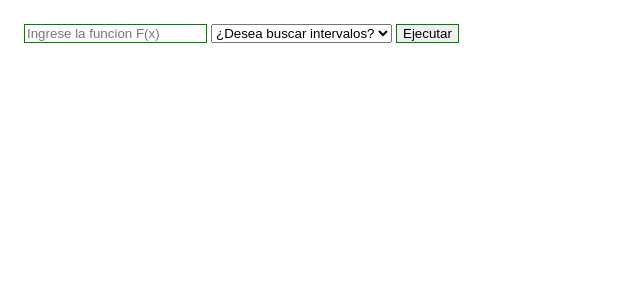
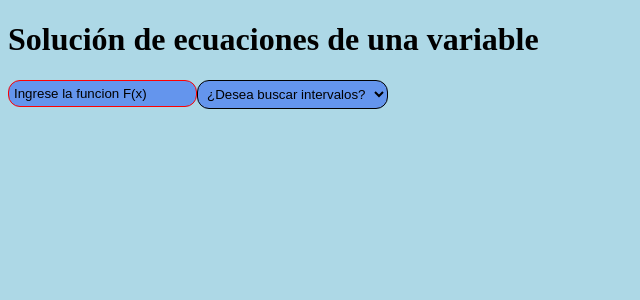
Before and after one commit to dbenite2/NumericoGottaGoFast-BackForce, a Flask app: page /metodos in a window 1280 px wide. Shown: the top 300 px of the page, without its empty margins (0-640 px from the left). Run offline with Flask 2, Linux system fonts and the light colour scheme; parts of the project's set-up code (start-up, migrations or seed data) failed here and were passed over.

Commit message:
merge problems fixed

```diff
--- a/GottaGoFast/css/estilo.css
+++ /dev/null
@@ -1,21 +0,0 @@
-input:invalid {
-    border: 1px solid red;
-  }
-
-  input:valid {
-    border: 1px solid green;
-  }
-
-  td, th {
-    width: 4rem;
-    height: 2rem;
-    border: 1px solid #ccc;
-    text-align: center;
-  }
-  th {
-    background: lightblue;
-    border-color: white;
-  }
-  body {
-    padding: 1rem;
-  }
--- a/GottaGoFast/templates/biseccion.html
+++ b/GottaGoFast/templates/biseccion.html
@@ -4,7 +4,7 @@
     <meta charset="UTF-8">
     <meta name="viewport" content="width=device-width, initial-scale=1.0">
     <meta http-equiv="X-UA-Compatible" content="ie=edge">
-    <LINK REL=StyleSheet HREF="../css/estilo.css" TYPE="text/css" MEDIA=screen>
+     <link rel="stylesheet" type="text/css" href="{{ url_for('static', filename='css/style.css') }}">
     <title>Resultados</title>
     <h1>Resultados</h1>
 </head>
--- a/GottaGoFast/templates/busquedas.html
+++ b/GottaGoFast/templates/busquedas.html
@@ -4,7 +4,7 @@
     <meta charset="UTF-8">
     <meta name="viewport" content="width=device-width, initial-scale=1.0">
     <meta http-equiv="X-UA-Compatible" content="ie=edge">
-    <LINK REL=StyleSheet HREF="../css/estilo.css" TYPE="text/css" MEDIA=screen>
+    <link rel="stylesheet" type="text/css" href="{{ url_for('static', filename='css/style.css') }}">
     <title>Busquedas Incrementales</title>
     <h1>Resultados</h1>
 </head>
--- a/GottaGoFast/templates/errores.html
+++ b/GottaGoFast/templates/errores.html
@@ -4,7 +4,7 @@
     <meta charset="UTF-8">
     <meta name="viewport" content="width=device-width, initial-scale=1.0">
     <meta http-equiv="X-UA-Compatible" content="ie=edge">
-    <LINK REL=StyleSheet HREF="../css/estilo.css" TYPE="text/css" MEDIA=screen>
+    <link rel="stylesheet" type="text/css" href="{{ url_for('static', filename='css/style.css') }}">
     <title>Fallos</title>
     <h1>Resultados</h1>
 </head>
--- a/GottaGoFast/templates/metodos.html
+++ b/GottaGoFast/templates/metodos.html
@@ -1,21 +1,23 @@
 <!DOCTYPE html>
 <html lang="en">
 <head>
+    <link rel="stylesheet" type="text/css" href="{{ url_for('static', filename='css/style.css') }}">
     <meta charset="UTF-8">
     <meta name="viewport" content="width=device-width, initial-scale=1.0">
     <meta http-equiv="X-UA-Compatible" content="ie=edge">
-    <LINK REL=StyleSheet HREF="../css/estilo.css" TYPE="text/css" MEDIA=screen>
     <title>Metodos</title>
+    <h1>Solución de ecuaciones de una variable</h1>
 </head>
 <body>
+
     <form class="" id="form" action="/metodos" method="POST">
-        <input type="text" id="fx" name="fx" clase="" placeholder="Ingrese la funcion F(x)" value="{{fx}}" requierd>
-        <select name="selectIntervalos" id="selectIntervalos" onChange="mostrarCampos()">
+        <input type="text" id="fx" name="fx" placeholder="Ingrese la funcion F(x)" value="{{fx}}" required>
+        <select class="selectIn"  name="selectIntervalos" id="selectIntervalos" onChange="mostrarCampos()">
             <option value="" disabled selected>¿Desea buscar intervalos?</option>
             <option value="Si">Si</option>
             <option value="No">No</option>
         </select>
-        <select name="selectMetodo" id="selectMetodo" onChange="mostrarCampos()" style="display:none">
+        <select class="selectMet" name="selectMetodo" id="selectMetodo" onChange="mostrarCampos()" style="display:none">
             <option value="" disabled selected>Seleccione el metodo a usar</option>
             <option value="1">Biseccion</option>
             <option value="2">Regla Falsa</option>
@@ -24,35 +26,37 @@
             <option value="5">Secante</option>
             <option value="6">Raices Multiples</option>
         </select>
-        <div id="busqueda" name="busqueda" style="display:none">
-            <input type="text" id="x0b" name="x0b" placeholder="Ingrese un x0" value="{{x0b}}">
-            <input type="text" id="deltab" name="deltab" placeholder="Ingrese un delta" value="{{deltab}}">
-            <input type="text" id="iteb" name="iteb" placeholder="Ingrese cantidad de iteraciones" value="{{iteb}}">
+        <div class="placeholderPosition" id="busqueda" name="busqueda" style="display:none">
+            <input class="inputValue" type="text" id="x0b" name="x0b" placeholder="Ingrese un x0" value="{{x0b}}" >
+            <input type="number" id="deltab" name="deltab" min="0" placeholder="Ingrese un delta" value="{{deltab}}" >
+            <input type="number" id="iteb" name="iteb" min="1" placeholder="Ingrese cantidad de iteraciones" value="{{iteb}}" >
         </div>
-        <div id="biseccionyregla" name="biseccionyregla" style="display:none">
-            <input type="text" id="xinfbr" name="xinfbr" placeholder="Ingrese un x inferior" value="{{xinfbr}}">
-            <input type="text" id="xsupbr" name="xsupbr" placeholder="Ingrese un x superior" value="{{xsupbr}}">
-            <input type="text" id="tolbr" name="tolbr" placeholder="Ingrese una tolerancia" value="{{tolbr}}">
-            <input type="text" id="itebr" name="itebr" placeholder="Ingrese cantidad de iteraciones" value="{{itebr}}">
+        <div class="placeholderPosition" id="biseccionyregla" name="biseccionyregla" style="display:none">
+            <input type="number" id="xinfbr" name="xinfbr" placeholder="Ingrese un x inferior" value="{{xinfbr}}" >
+            <input type="number" id="xsupbr" name="xsupbr" placeholder="Ingrese un x superior" value="{{xsupbr}}" >
+            <input type="number" id="tolbr" name="tolbr" placeholder="Ingrese una tolerancia" value="{{tolbr}}">
+            <input type="number" id="itebr" name="itebr"  placeholder="Ingrese cantidad de iteraciones" value="{{itebr}}" >
         </div>
-        <div id = "punto" name = "punto" style = "display:none">
-            <input type = "text" id = "fgx" name = "fgx" placeholder = "Ingrese la función Gx" value = "{{fgx}}">
-            <input type="text" id="x0f" name="x0f" placeholder="Ingrese un x0" value="{{x0npr}}">
-            <input type="text" id="tolf" name="tolf" placeholder="Ingrese una tolerancia" value="{{tolnpr}}">
-            <input type="text" id="itef" name="itef" placeholder="Ingrese cantidad de iteraciones" value="{{itenpr}}">
+        <div class="placeholderPosition" id = "punto" name = "punto" style = "display:none">
+            <input type="text" id="fgx"  name="fgx" placeholder="Ingrese la función Gx" value="{{fgx}}" >
+            <input type="number" id="x0f"  name="x0f" placeholder="Ingrese un x0" value="{{x0npr}}" >
+            <input type="number" id="tolf" name="tolf" placeholder="Ingrese una tolerancia" value="{{tolnpr}}" >
+            <input type="number" id="itef" name="itef" placeholder="Ingrese cantidad de iteraciones" value="{{itenpr}}" >
         </div>
-        <div id="newtonpuntoraices" name="newtonpuntoraices" style="display:none">
-            <input type="text" id="x0npr" name="x0npr" placeholder="Ingrese un x0" value="{{x0npr}}">
-            <input type="text" id="tolnpr" name="tolnpr" placeholder="Ingrese una tolerancia" value="{{tolnpr}}">
-            <input type="text" id="itenpr" name="itenpr" placeholder="Ingrese cantidad de iteraciones" value="{{itenpr}}">
+        <div class="placeholderPosition" id="newtonpuntoraices" name="newtonpuntoraices" style="display:none">
+            <input type="number" id="x0npr" name="x0npr" placeholder="Ingrese un x0" value="{{x0npr}}" >
+            <input type="number" id="tolnpr" name="tolnpr" placeholder="Ingrese una tolerancia" value="{{tolnpr}}" >
+            <input type="number" id="itenpr" name="itenpr" placeholder="Ingrese cantidad de iteraciones" value="{{itenpr}}" >
         </div>
-        <div id="secante" name="secante" style="display:none">
-            <input type="text" id="x0s" name="x0s" placeholder="Ingrese un x0" value="{{x0s}}">
-            <input type="text" id="x1s" name="x1s" placeholder="Ingrese un x1" value="{{x1s}}">
-            <input type="text" id="tols" name="tols" placeholder="Ingrese una tolerancia" value="{{tols}}">
-            <input type="text" id="ites" name="ites" placeholder="Ingrese cantidad de iteraciones" value="{{ites}}">
+        <div class="placeholderPosition" id="secante" name="secante" style="display:none">
+            <input type="number" id="x0s" name="x0s" placeholder="Ingrese un x0" value="{{x0s}}" >
+            <input type="number" id="x1s" name="x1s" placeholder="Ingrese un x1" value="{{x1s}}" >
+            <input type="number" id="tols" name="tols" placeholder="Ingrese una tolerancia" value="{{tols}}" >
+            <input type="number" id="ites" name="ites" placeholder="Ingrese cantidad de iteraciones" value="{{ites}}" >
         </div>
-        <input type="submit" name="Ejecutar" value="Ejecutar"> <br />
+        <div id="botonEjecucion" name="ejecucion" style="display:none">
+            <input class="button" type="submit" name="Ejecutar" value="Ejecutar">
+        </div>
     </form>
 </body>
 </html>
@@ -68,13 +72,17 @@
             document.getElementById('punto').style.display = 'none';
             document.getElementById('newtonpuntoraices').style.display = 'none';
             document.getElementById('secante').style.display = 'none';
-        }else if(selectTag1.value == 'No'){
+            document.getElementById('botonEjecucion').style.display='block';
+        }
+        if(selectTag1.value == 'No'){
+            document.getElementById('selectIntervalos').style.display = 'none';
             document.getElementById('selectMetodo').style.display = 'block';
             document.getElementById('busqueda').style.display = 'none';
             document.getElementById('biseccionyregla').style.display = 'none';
             document.getElementById('punto').style.display = 'none';
             document.getElementById('newtonpuntoraices').style.display = 'none';
             document.getElementById('secante').style.display = 'none';
+            document.getElementById('botonEjecucion').style.display='none';
         }
 
         if((selectTag2.value == '1' || selectTag2.value == '2') && selectTag1.value == 'No'){
@@ -83,24 +91,28 @@
             document.getElementById('punto').style.display = 'none';
             document.getElementById('newtonpuntoraices').style.display = 'none';
             document.getElementById('secante').style.display = 'none';
+            document.getElementById('botonEjecucion').style.display='block';
         }else if(selectTag2.value == '3' && selectTag1.value == 'No'){
             document.getElementById('busqueda').style.display = 'none';
             document.getElementById('biseccionyregla').style.display = 'none';
             document.getElementById('punto').style.display = 'block';
             document.getElementById('newtonpuntoraices').style.display = 'none';
             document.getElementById('secante').style.display = 'none';
+            document.getElementById('botonEjecucion').style.display='block';
         }else if(( selectTag2.value == '4' || selectTag2.value == '6') && selectTag1.value == 'No'){
             document.getElementById('busqueda').style.display = 'none';
             document.getElementById('biseccionyregla').style.display = 'none';
             document.getElementById('punto').style.display = 'none';
             document.getElementById('newtonpuntoraices').style.display = 'block';
             document.getElementById('secante').style.display = 'none';
+            document.getElementById('botonEjecucion').style.display='block';
         }else if(selectTag2.value == '5' && selectTag1.value == 'No'){
             document.getElementById('busqueda').style.display = 'none';
             document.getElementById('biseccionyregla').style.display = 'none';
             document.getElementById('punto').style.display = 'none';
             document.getElementById('newtonpuntoraices').style.display = 'none';
             document.getElementById('secante').style.display = 'block';
+            document.getElementById('botonEjecucion').style.display='block';
         }
     }
 </script>
--- a/GottaGoFast/templates/multipleSolucion.html
+++ b/GottaGoFast/templates/multipleSolucion.html
@@ -4,7 +4,7 @@
     <meta charset="UTF-8">
     <meta name="viewport" content="width=device-width, initial-scale=1.0">
     <meta http-equiv="X-UA-Compatible" content="ie=edge">
-    <LINK REL=StyleSheet HREF="../css/estilo.css" TYPE="text/css" MEDIA=screen>
+    <link rel="stylesheet" type="text/css" href="{{ url_for('static', filename='css/style.css') }}">
     <title>Resultados</title>
     <h1>Resultados</h1>
 </head>
--- a/GottaGoFast/templates/raizUnica.html
+++ b/GottaGoFast/templates/raizUnica.html
@@ -4,7 +4,7 @@
     <meta charset="UTF-8">
     <meta name="viewport" content="width=device-width, initial-scale=1.0">
     <meta http-equiv="X-UA-Compatible" content="ie=edge">
-    <LINK REL=StyleSheet HREF="../css/estilo.css" TYPE="text/css" MEDIA=screen>
+    <link rel="stylesheet" type="text/css" href="{{ url_for('static', filename='css/style.css') }}">
     <title>Busquedas Incrementales</title>
     <h1>Resultados</h1>
 </head>
```
